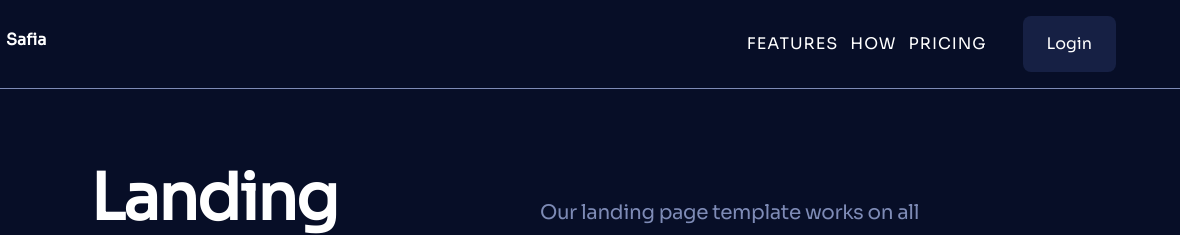
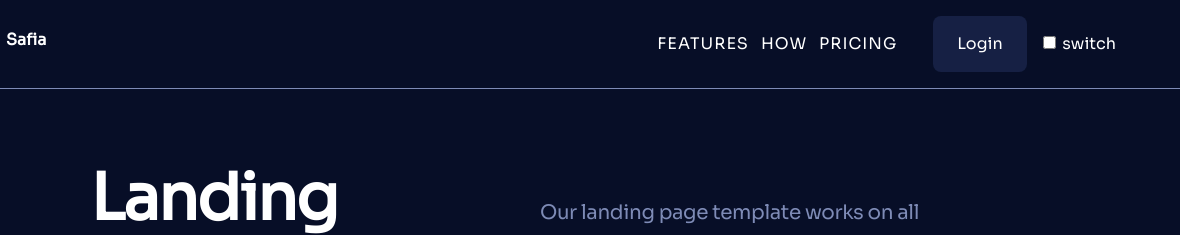
Before and after one commit to StasiS-web/Safia-Landing-Page, a plain HTML site: page safia-website/index.html in a window 1280 px wide. Shown: the top 235 px of the page, 100-1280 px from the left. Drawn offline with nearby package versions, Linux system fonts and the light colour scheme; files whose address does not match are found by name.

Commit message:
add toggle btn

```diff
--- a/safia-website/index.html
+++ b/safia-website/index.html
@@ -15,8 +15,9 @@
         <img src="./img/logo.png" alt="logo" />
         <h4>Safia</h4>
       </div>
+
       <nav class="navigation">
-        <ul class="nav-list" role='list'>
+        <ul class="nav-list" role="list">
           <li>
             <a href="#features">Features</a>
           </li>
@@ -29,6 +30,12 @@
         </ul>
       </nav>
       <button class="btn">Login</button>
+
+      <!-- Theme change button -->
+      <div id="theme-button">
+        <input type="checkbox" role="switch" id="switcher" />
+        <label for="switcher">switch</label>
+      </div>
     </header>
 
     <main>
@@ -346,5 +353,8 @@
       </div>
       <p class="copy">2022 All rights reserved</p>
     </footer>
+
+    <script src="https://cdnjs.cloudflare.com/ajax/libs/jquery/3.6.3/jquery.min.js"></script>
+    <script type="module" src="./js/main.js"></script>
   </body>
 </html>
```
